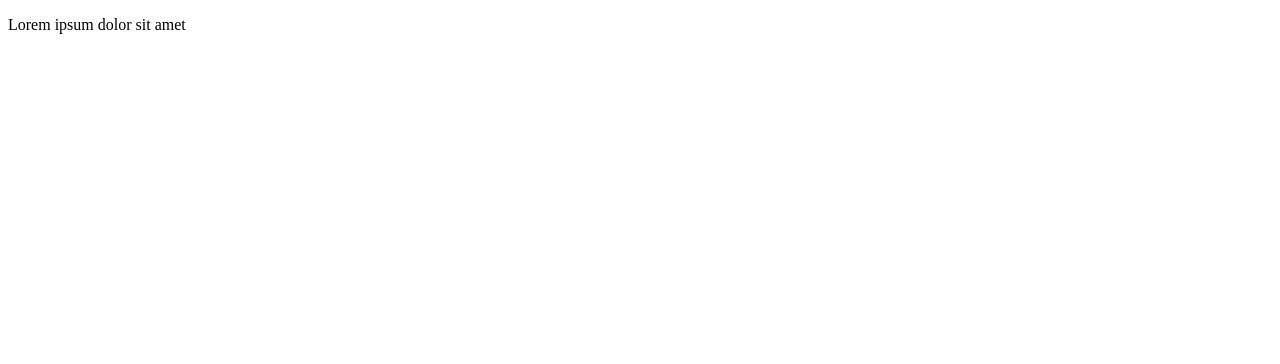
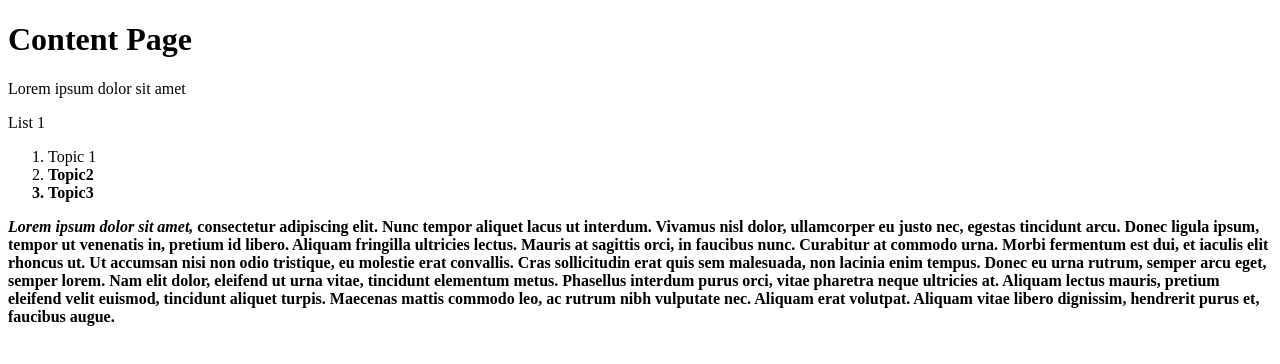
Before and after one commit to feberh/test, a plain HTML site: page index.html in a window 1280 px wide. Drawn offline with Linux system fonts and the light colour scheme.

Commit message:
Update index.html

```diff
--- a/index.html
+++ b/index.html
@@ -5,6 +5,16 @@
 <title>Test Page</title>
 </head>
 <body>
+  <h1>Content Page</h1>
 <p>Lorem ipsum dolor sit amet</p>
+  <p>List 1</p>
+  <ol>
+    <li>Topic 1</li>
+    <li><b>Topic2</li>
+    <li>Topic3</li>
+  </ol>
+  <p>
+    <em>Lorem ipsum dolor sit amet,</em> consectetur adipiscing elit. Nunc tempor aliquet lacus ut interdum. Vivamus nisl dolor, ullamcorper eu justo nec, egestas tincidunt arcu. Donec ligula ipsum, tempor ut venenatis in, pretium id libero. Aliquam fringilla ultricies lectus. Mauris at sagittis orci, in faucibus nunc. Curabitur at commodo urna. Morbi fermentum est dui, et iaculis elit rhoncus ut. Ut accumsan nisi non odio tristique, eu molestie erat convallis. Cras sollicitudin erat quis sem malesuada, non lacinia enim tempus. Donec eu urna rutrum, semper arcu eget, semper lorem. Nam elit dolor, eleifend ut urna vitae, tincidunt elementum metus. Phasellus interdum purus orci, vitae pharetra neque ultricies at. Aliquam lectus mauris, pretium eleifend velit euismod, tincidunt aliquet turpis. Maecenas mattis commodo leo, ac rutrum nibh vulputate nec. Aliquam erat volutpat. Aliquam vitae libero dignissim, hendrerit purus et, faucibus augue.
+  </p>
 </body>
 </html>
```
